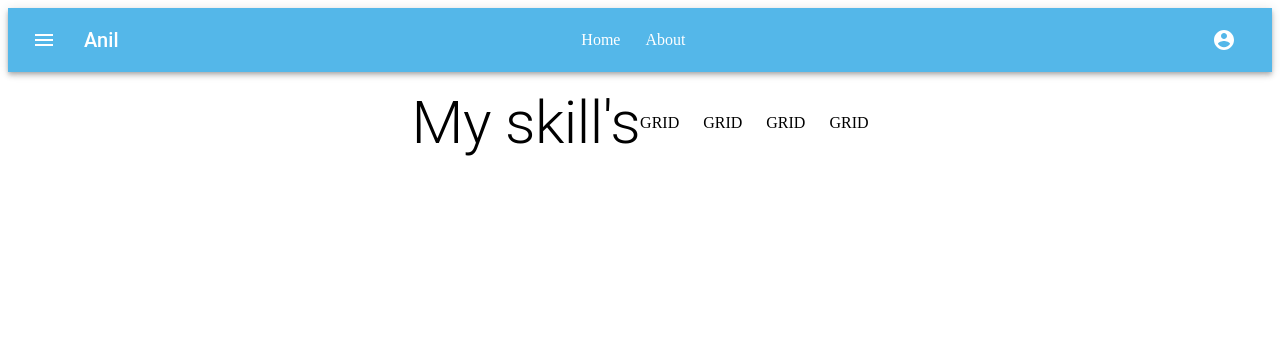
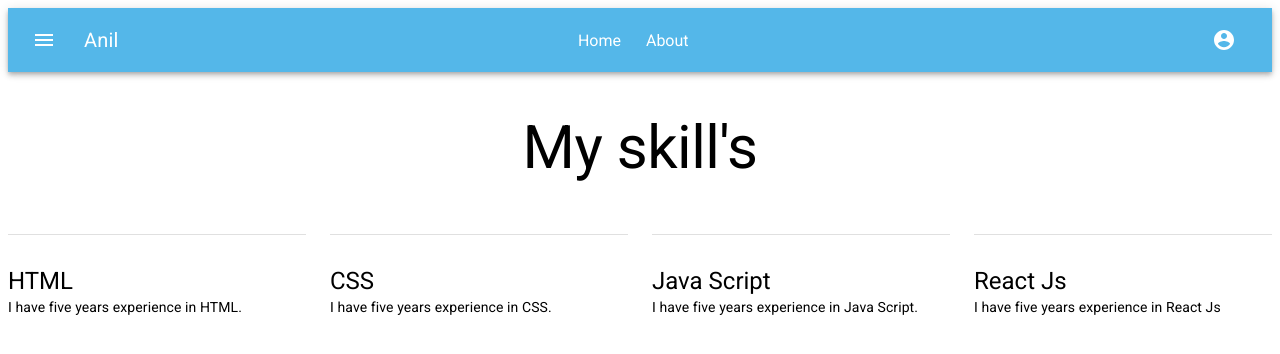
Before and after one commit to anillimb/anil.yakthumba.com, a Next.js app: page /about in a window 1280 px wide. Shown: the top 354 px of the page. Built offline with nearby package versions, Linux system fonts and the light colour scheme.

Commit message:
about page created

```diff
--- a/components/Navbar.js
+++ b/components/Navbar.js
@@ -12,10 +12,12 @@ import FormControlLabel from '@material-ui/core/FormControlLabel';
 import FormGroup from '@material-ui/core/FormGroup';
 import MenuItem from '@material-ui/core/MenuItem';
 import Menu from '@material-ui/core/Menu';
+import "@fontsource/roboto";
 
 const useStyles = makeStyles((theme) => ({
   root: {
 		flexGrow: 1,
+		fontFamily: 'Roboto',
   },
 	appBar: {
 		backgroundColor: '#54b7e9',
--- a/package.json
+++ b/package.json
@@ -4,6 +4,7 @@
   "description": "",
   "main": "index.js",
   "dependencies": {
+    "@fontsource/roboto": "^4.5.0",
     "@material-ui/core": "^4.12.2",
     "@material-ui/icons": "^4.11.2",
     "next": "^11.0.1",
--- a/pages/about.js
+++ b/pages/about.js
@@ -1,7 +1,7 @@
 import Navbar from '../components/Navbar';
 import Typography from '@material-ui/core/Typography';
 import { makeStyles } from '@material-ui/core/styles';
-import Paper from '@material-ui/core/Paper';
+import Divider from '@material-ui/core/Divider';
 import Grid from '@material-ui/core/Grid';
 
 const useStyles = makeStyles((theme) => ({
@@ -9,12 +9,25 @@ const useStyles = makeStyles((theme) => ({
 		display:'flex',
 		justifyContent: 'center',
 		alignItems: 'center',
-		paddingTop: '15px',
+		paddingTop: '40px',
 	},
 	aboutTitle: {
 
 	},
+	skillsContent: {
+		paddingTop: '50px',
+	},
+	boardDirectorListDivider: {
+		paddingTop: '30px',
+	},
 }));
+
+const skills = [
+	{ id: 1, title: 'HTML', content: 'I have five years experience in HTML.' },
+	{ id: 2, title: 'CSS', content: 'I have five years experience in CSS.' },
+	{ id: 3, title: 'Java Script', content: 'I have five years experience in Java Script.' },
+	{ id: 4, title: 'React Js', content: 'I have five years experience in React Js' },
+]
 
 function About() {
 
@@ -23,24 +36,29 @@ function About() {
   return(
 		<div>
 			<Navbar />
-			<section className={classes.aboutContent}>
-				<Typography variant="h2" component="h2" className={classes.aboutTitle}>
-					My skill's
-				</Typography>
+			<section>
+				<div  className={classes.aboutContent}>
+					<Typography variant="h2" component="h2" className={classes.aboutTitle}>
+						My skill's
+					</Typography>
+				</div>
 				<div>
-					<Grid container spacing={3}>
-						<Grid item xs={3}>
-							GRID
-						</Grid>
-						<Grid item xs={3}>
-						GRID
-						</Grid>
-						<Grid item xs={3}>
-						GRID
-						</Grid>
-						<Grid item xs={3}>
-						GRID
-						</Grid>
+					<Grid  container spacing={3} className={classes.skillsContent}>
+						{skills.map((item, index) => {
+								return(
+									<Grid key={`bod-${index}`} item xs={3}>
+										<Divider />
+											<div className={classes.boardDirectorListDivider} >
+												<Typography variant="h5" component="h5" >
+													{item.title}
+												</Typography>
+												<Typography variant="subtitle2" component="p">
+													{item.content}
+												</Typography>
+											</div>
+									</Grid>
+								);
+							})}
 					</Grid>
 				</div>
 			</section>
--- a/pages/index.js
+++ b/pages/index.js
@@ -39,10 +39,7 @@ const Home = () => {
 	return(
 		<div className={styles.container}>
 		<Head>
-			<title>Create Next App</title>
-			<link rel="preconnect" href="https://fonts.googleapis.com" />
-			<link rel="preconnect" href="https://fonts.gstatic.com" crossorigin />
-			<link href="https://fonts.googleapis.com/css2?family=Roboto:wght@300&display=swap" rel="stylesheet"></link>
+
 		</Head>
 		<main className={styles.main}>
 			<Navbar />
--- a/styles/Home.module.css
+++ b/styles/Home.module.css
@@ -1,4 +1,4 @@
-
+/* body { font-family: "Roboto"; } */
 .container {
   /* background-color: orangered; */
 	font-family: 'Roboto', sans-serif;
--- a/styles/global.css
+++ b/styles/global.css
@@ -1,5 +1,10 @@
-* {
+@import "@fontsource/roboto";
+
+html ,
+body {
     box-sizing: border-box;
     margin: 0;
     padding: 0;
+    font-family: "Roboto";
+    /* font-family: -apple-system, BlinkMacSystemFont, 'Segoe UI', Roboto, Oxygen, Ubuntu, Cantarell, 'Open Sans', 'Helvetica Neue', sans-serif; */
 }
```
Also changed, not shown: styles/About.module.css (added), 1 other file (tests, documents, lock files or other folders).
